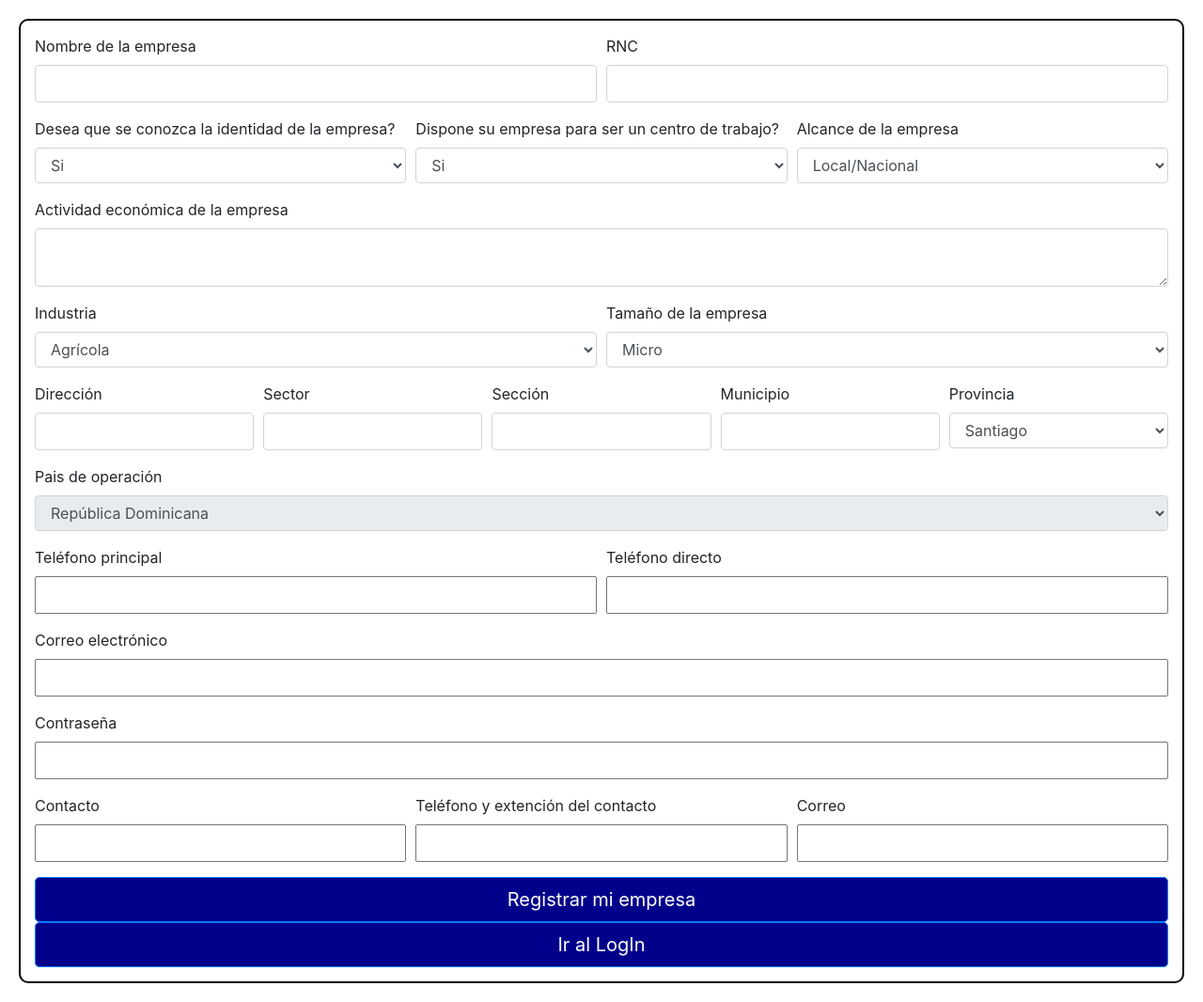
After one commit to ranseleg2212/PROYECTO_MFCT, a PHP site: page /form2.php in a window 1280 px wide. The commit adds this page. Shown: the whole page at 94% size. Run offline with PHP 8.4, Linux system fonts and the light colour scheme.

Commit message:
Añadí el segundo formulario

```diff
--- a/css/CTSS.css
+++ b/css/CTSS.css
@@ -140,3 +140,6 @@ color: white;
 .navbar-dark .navbar-nav .nav-link {
   color:#ffffff;
 }
+.container{
+  padding: 0px!important;
+}
--- /dev/null
+++ b/css/form2.css
@@ -0,0 +1,36 @@
+#formulario_contenedor{
+    border-width: 2px!important;
+    border-color: black!important;
+    border-radius: 10px!important;
+    padding: 15px!important;
+    margin-top: 20px!important;
+    margin-bottom: 20px!important;
+    margin-right: 20px!important;
+    margin-left: 20px!important;
+    border-style: double;
+}
+
+select{
+    width: 100%;
+}
+.nrd{
+    width: 100%;
+    height: 40px;
+    /*border-bottom-color: black;
+            border-top-color:transparent;
+            border-right-color:transparent;
+            border-left-color:transparent;
+    */
+}
+textarea{
+    width: 100%;
+}
+.srd{
+    font-size: 18px;
+}
+.nrd:focus{
+    background-color: transparent!important;
+}
+.btn{
+    background-color: darkblue!important;
+}
--- /dev/null
+++ b/form2.php
@@ -0,0 +1,240 @@
+<!DOCTYPE html>
+<html lang="en">
+
+<head>
+    <meta charset="UTF-8">
+    <meta http-equiv="X-UA-Compatible" content="IE=edge">
+    <meta name="viewport" content="width=device-width, initial-scale=1.0">
+    <link href="vendor/bootstrap/css/bootstrap.min.css" rel="stylesheet">
+    <link rel="stylesheet" href="css/form2.css" type="text/css">
+    <title>Formulario 2</title>
+</head>
+
+<body>
+    <div id="formulario_contenedor">
+        <form method="POST" action="form2.php">
+            <!--RNC Y NOMBRE DE LA EMPRESA-->
+            <div class="form-row">
+                <div class="form-group col-md-6">
+                    <label for="nombre_txt">Nombre de la empresa</label>
+                    <input type="text" name="nombre_txt" class="nrd form-control">
+                </div>
+                <div class="form-group col-md-6">
+                    <label for="rnc_txt">RNC</label>
+                    <input type="text" name="rnc_txt" class="nrd form-control">
+                </div>
+            </div>
+            <!-- FIN RNC Y NOMBRE DE LA EMPRESA-->
+            <div class="form-row">
+                <div class="form-group col">
+                    <label for="identidad_rdb">Desea que se conozca la identidad de la empresa?</label>
+                    <select name="identidad_slt" class="form-control">
+                        <option value="si">Si</option>
+                        <option value="no">No</option>
+                    </select>
+                </div>
+
+                <div class="form-group col">
+                    <label for="disposicion_rdb">Dispone su empresa para ser un centro de trabajo?</label>
+                    <select name="disposicion_slt" class="form-control">
+                        <option value="si">Si</option>
+                        <option value="no">No</option>
+                    </select>
+                </div>
+
+                <div class="form-group col">
+                    <label for="alcance_rdb">Alcance de la empresa</label>
+                    <select name="alcance_slt" class="form-control">
+                        <option value="local">Local/Nacional</option>
+                        <option value="internacional">Internacional</option>
+                    </select>
+                </div>
+            </div>
+
+            <div class="form-group">
+                <label for="actividad_ta">Actividad económica de la empresa</label>
+                <br>
+                <textarea name="actividad_ta" class="form-control"></textarea>
+            </div>
+            <div class="form-row">
+                <div class="form-group col">
+                    <label for="industria_slt">Industria</label>
+                    <br>
+                    <select name="industria_slt" id="" class="form-control">
+                        <option value="Agrícola">Agrícola</option>
+                        <option value="Comercio">Comercio</option>
+                        <option value="Ganadería">Ganadería</option>
+                        <option value="Extracción">Extracción</option>
+                        <option value="Manufactura">Manufactura</option>
+                        <option value="Otra">Otra</option>
+                        <option value="Servicio">Servicio</option>
+                    </select>
+                </div>
+
+                <div class="form-group col">
+                    <label for="tamano_slt">Tamaño de la empresa</label>
+                    <br>
+                    <select name="tamano_slt" id="" class="form-control">
+                        <option value="Micro">Micro</option>
+                        <option value="Pequeña">Pequeña</option>
+                        <option value="Mediana">Mediana</option>
+                        <option value="Grande">Grande</option>
+                    </select>
+                </div>
+            </div>
+
+            <!--DATOS DE LA DIRECCIÓN-->
+            <div class="form-row">
+                <div class="col">
+                    <label for="direccion_txt">Dirección</label>
+                    <br>
+                    <input type="text" name="direccion_txt" class="nrd form-control">
+                </div>
+
+                <div class="col">
+                    <label for="sector_txt">Sector</label>
+                    <br>
+                    <input type="text" name="sector_txt" class="nrd form-control">
+                </div>
+
+                <div class="form-group col">
+                    <label for="seccion_txt">Sección</label>
+                    <br>
+                    <input type="text" name="seccion_txt" class="nrd form-control">
+                </div>
+                <div class="form-group col">
+                    <label for="municipio_txt">Municipio</label>
+                    <br>
+                    <input type="text" name="municipio_txt" class="nrd form-control">
+                </div>
+
+                <div class="form-group col">
+                    <label for="provincia_slt">Provincia</label>
+                    <br>
+                    <select name="provincia_slt" class="form-control">
+                        <option value="Santiago">Santiago</option>
+                        <option value="Azua">Azua</option>
+                        <option value="La Vega">La Vega</option>
+                        <option value="Santo Domingo">Santo Domingo</option>
+                        <option value="La Romana">La Romana</option>
+                        <option value="Samaná">Samaná</option>
+                        <option value="Dajabón">Dajabón</option>
+                        <option value=""></option>
+                        <option value=""></option>
+                        <option value=""></option>
+                        <option value=""></option>
+                        <option value=""></option>
+                        <option value=""></option>
+                        <option value=""></option>
+                        <option value=""></option>
+                        <option value=""></option>
+                        <option value=""></option>
+                        <option value=""></option>
+                        <option value=""></option>
+                        <option value=""></option>
+                        <option value=""></option>
+                        <option value=""></option>
+                        <option value=""></option>
+                        <option value=""></option>
+                        <option value=""></option>
+                        <option value=""></option>
+                        <option value=""></option>
+                        <option value=""></option>
+                        <option value=""></option>
+                        <option value=""></option>
+                        <option value=""></option>
+                    </select>
+                </div>
+            </div>
+
+            <div class="form-group">
+                <label for="pais_slt">Pais de operación</label>
+                <br>
+                <select name="pais_slt" disabled class="form-control">
+                    <option value="República Dominicana">República Dominicana</option>
+                </select>
+            </div>
+
+            <div class="form-row">
+                <div class="form-group col">
+                    <label for="telp_txt">Teléfono principal</label>
+                    <br>
+                    <input type="tel" name="telp_txt" class="nrd">
+                </div>
+
+                <div class="form-group col">
+                    <label for="teld_txt">Teléfono directo</label>
+                    <br>
+                    <input type="tel" name="teld_txt" class="nrd">
+                </div>
+            </div>
+            <div class="form-group">
+                <label for="email_txt">Correo electrónico</label>
+                <br>
+                <input type="email" name="email_txt" class="nrd">
+            </div>
+
+            <div class="form-group">
+                <label for="clave_txt">Contraseña</label>
+                <br>
+                <input type="password" name="clave_txt" class="nrd">
+
+            </div>
+            <div class="form-row">
+            <div class="form-group col">
+                    <label for="cont_txt">Contacto</label>
+                    <br>
+                    <input type="text" name="cont_txt" class="nrd">
+                </div>
+                <div class="form-group col">
+                    <label for="cont_tel_txt">Teléfono y extención del contacto</label>
+                    <br>
+                    <input type="text" name="cont_tel_txt" class="nrd">
+                </div>
+                <div class="form-group col">
+                    <label for="cont_ema_txt">Correo</label>
+                    <br>
+                    <input type="email" name="cont_ema_txt" class="nrd">
+                </div>
+            </div>
+
+            <input class="btn btn-primary btn-lg btn-block" type="submit" value="Registrar mi empresa" class="nrd">
+        </form>
+        <a class="btn btn-primary btn-lg btn-block" href="">Ir al LogIn</a>
+    </div>
+</body>
+
+</html>
+<?php
+$conexion = mysqli_connect('localhost', 'root', '', 'tema4')or die(mysqli_error($mysqli));
+insertar($conexion);
+function insertar($conexion){
+    $nombre = $_POST['nombre_txt']??null;
+    $rnc = $_POST['rnc_txt']??null;
+    $identidad = $_POST['identidad_slt']??null;
+    $disposicion = $_POST['disposicion_slt']??null;
+    $alcance = $_POST['alcance_slt']??null;
+    $actividad = $_POST['actividad_ta']??null;
+    $industria = $_POST['industria_slt']??null;
+    $tamano = $_POST['tamano_slt']??null;
+    $direccion = $_POST['direccion_txt']??null;
+    $sector = $_POST['sector_txt']??null;
+    $seccion = $_POST['seccion_txt']??null;
+    $municipio = $_POST['municipio_txt']??null;
+    $provincia = $_POST['provincia_slt']??null;
+    //$operaciones = $_POST['pais_slt']??null;
+    $operaciones = "República Dominicana";
+    $telp = $_POST['telp_txt']??null;
+    $teld = $_POST['teld_txt']??null;
+    $correo = $_POST['email_txt']??null;
+    $clave = $_POST['clave_txt']??null;
+    $cont = $_POST['cont_txt']??null;
+    $cont_tl = $_POST['cont_tel_txt']??null;
+    $cont_ema = $_POST['cont_ema_txt']??null;
+    $consulta = "INSERT INTO proyecto_mfct.form_dos (rnc, nombre, cnc_identidad, dispone, alcance, dedicacion, industria, tamano, direccion, seccion, sector, municipio, provincia, operaciones, tel_principal, tel_directo, email, clave, contacto, tel_ext, correo_contacto)
+    VALUES ('$rnc', '$nombre', '$identidad', '$disposicion', '$alcance', '$actividad', '$industria', '$tamano', '$direccion', '$seccion', '$sector', '$municipio', '$provincia', '$operaciones', '$telp', '$teld', '$correo', '$clave', '$cont', '$cont_tl', '$cont_ema');";
+
+mysqli_query($conexion, $consulta);
+    mysqli_close($conexion);
+}
+?>
```
Also changed, not shown: INICIO.html (+95 -48 lines), css/pasantia.css (+36 -15 lines), pasantia.html (+144 -86 lines).
